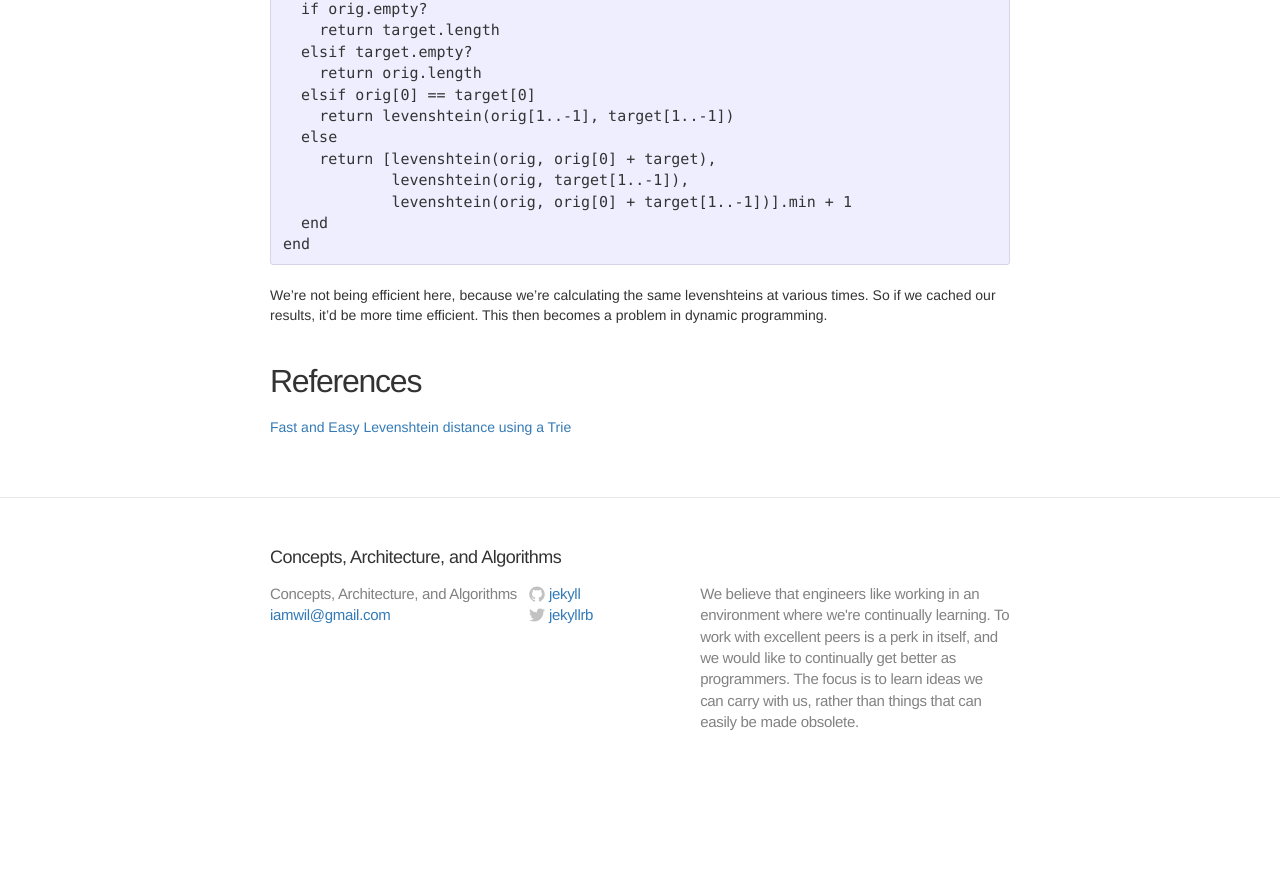
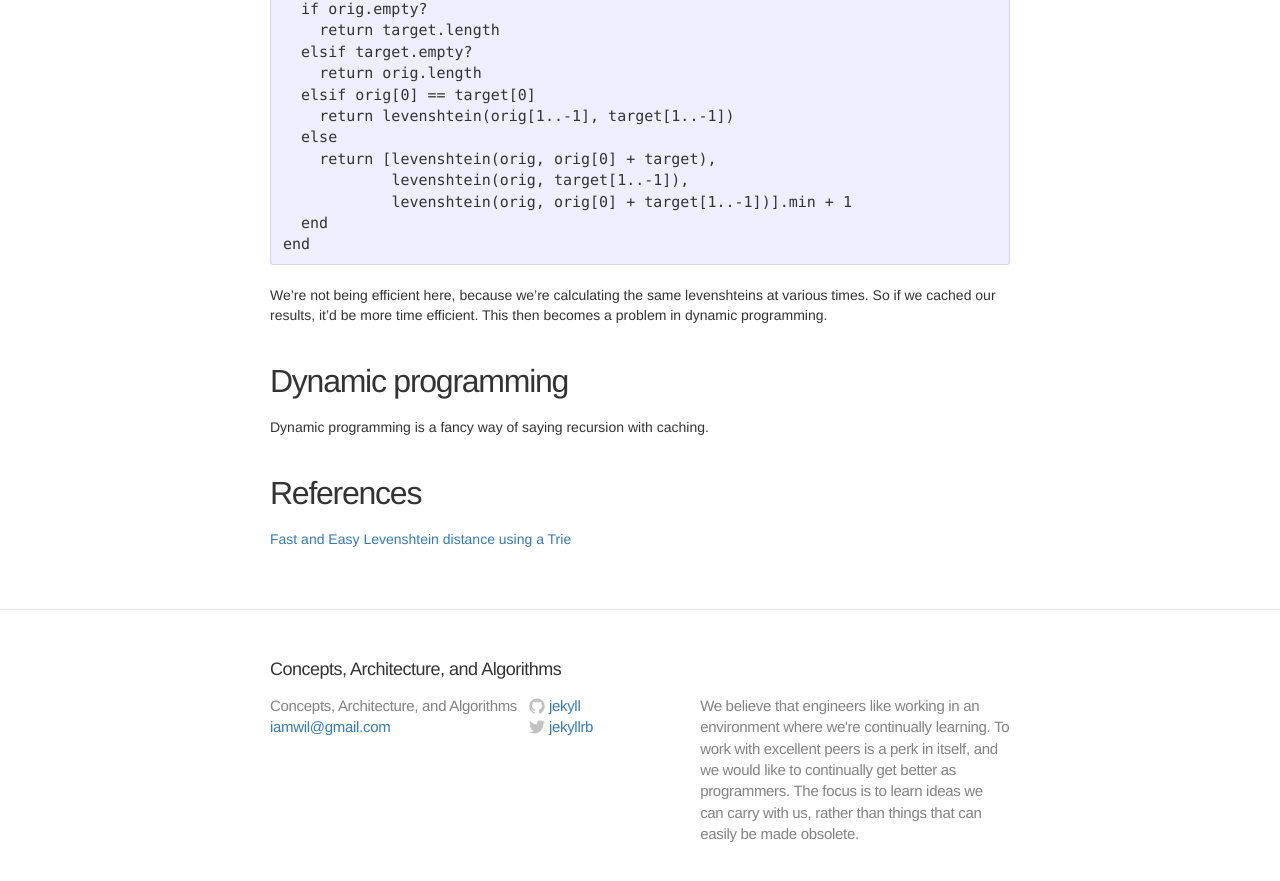
Before and after one commit to iamwilhelm/caa, a Jekyll site: the page built from _posts/2014-08-13-session-9-edit-distance-and-other-distance-measures.markdown, in a window 1280 px wide and 900 px high, scrolled down 643 px. Shown: the top 881 px of the window. Built offline with Jekyll 4.4.1, drawn with Linux system fonts in a browser that asks for light colours; nearby versions of some CDN libraries; before the commit the page ends 1431 px from its top, so only the background shows below that.

Commit message:
distance measure and dynamic programming

```diff
--- a/_posts/2014-08-13-session-9-edit-distance-and-other-distance-measures.markdown
+++ b/_posts/2014-08-13-session-9-edit-distance-and-other-distance-measures.markdown
@@ -37,6 +37,11 @@ We're not being efficient here, because we're calculating the same levenshteins
 various times. So if we cached our results, it'd be more time efficient. This then
 becomes a problem in dynamic programming.
 
+## Dynamic programming
+
+Dynamic programming is a fancy way of saying recursion with caching.
+
+
 ## References
 
 [Fast and Easy Levenshtein distance using a Trie](http://stevehanov.ca/blog/index.php?id=114)
```
